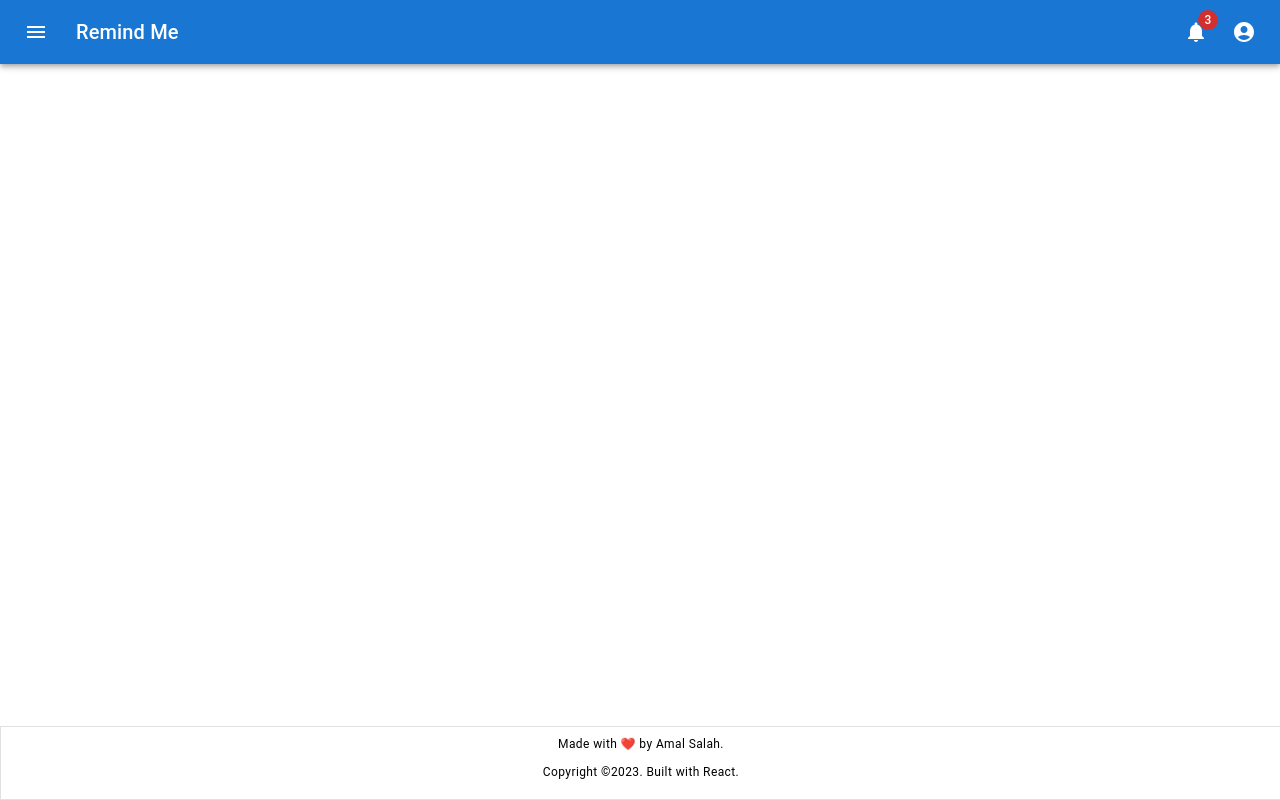
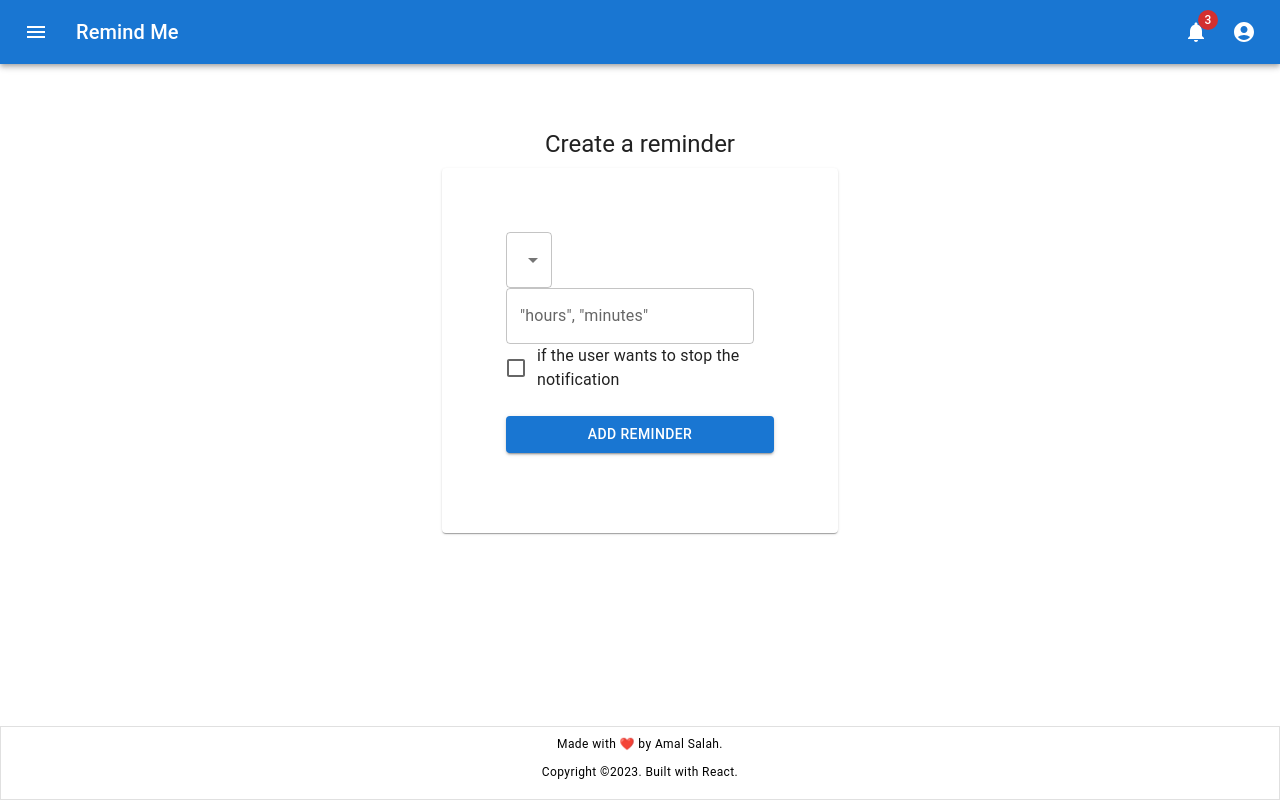
Before and after one commit to Amal95Salah/remindME, a React (Create React App) app in the folder frontend/: page /reminder in a window 1280 px wide. Built offline with nearby package versions, Linux system fonts and the light colour scheme; sample sign-in values are in the browser's storage.

Commit message:
add static reminder

```diff
--- a/frontend/package.json
+++ b/frontend/package.json
@@ -7,10 +7,12 @@
     "@emotion/styled": "^11.10.6",
     "@mui/icons-material": "^5.11.16",
     "@mui/material": "^5.11.16",
+    "@mui/x-date-pickers": "^6.0.4",
     "@testing-library/jest-dom": "^5.16.5",
     "@testing-library/react": "^13.4.0",
     "@testing-library/user-event": "^13.5.0",
     "axios": "^1.3.4",
+    "dayjs": "^1.11.7",
     "react": "^18.2.0",
     "react-dom": "^18.2.0",
     "react-router-dom": "^6.10.0",
--- a/frontend/src/App.js
+++ b/frontend/src/App.js
@@ -8,6 +8,7 @@ import PrivateRoute from "./components/PrivateRoute/PrivateRoute";
 import Signout from "./pages/Signout/Signout";
 import Footer from "./components/Footer/Footer";
 import Navbar from "./components/Navbar/Navbar";
+import Reminder from "./pages/Reminder/Reminder";
 
 function App() {
   return (
@@ -24,6 +25,9 @@ function App() {
           <Route path="data" element={<PrivateRoute />}>
             <Route path="/data" element={<Data />} />
           </Route>
+          <Route path="reminder" element={<PrivateRoute />}>
+            <Route path="/reminder" element={<Reminder />} />
+          </Route>
           <Route path="/login" element={<Login />} />
           <Route path="/signup" element={<Signup />} />
           <Route path="/signout" element={<Signout />} />
--- a/frontend/src/components/Navbar/Navbar.js
+++ b/frontend/src/components/Navbar/Navbar.js
@@ -15,6 +15,7 @@ import AccountCircle from "@mui/icons-material/AccountCircle";
 import MailIcon from "@mui/icons-material/Mail";
 import NotificationsIcon from "@mui/icons-material/Notifications";
 import MoreIcon from "@mui/icons-material/MoreVert";
+import { redirect, useNavigate } from "react-router-dom";
 
 const Search = styled("div")(({ theme }) => ({
   position: "relative",
@@ -59,6 +60,7 @@ const StyledInputBase = styled(InputBase)(({ theme }) => ({
 export default function PrimarySearchAppBar() {
   const [anchorEl, setAnchorEl] = React.useState(null);
   const [mobileMoreAnchorEl, setMobileMoreAnchorEl] = React.useState(null);
+  const navigate = useNavigate();
 
   const isMenuOpen = Boolean(anchorEl);
   const isMobileMenuOpen = Boolean(mobileMoreAnchorEl);
@@ -74,6 +76,12 @@ export default function PrimarySearchAppBar() {
   const handleMenuClose = () => {
     setAnchorEl(null);
     handleMobileMenuClose();
+  };
+
+  const signoutHandle = () => {
+    handleMenuClose();
+    localStorage.removeItem("token");
+    navigate("/login");
   };
 
   const handleMobileMenuOpen = (event) => {
@@ -98,7 +106,7 @@ export default function PrimarySearchAppBar() {
       onClose={handleMenuClose}
     >
       <MenuItem onClick={handleMenuClose}>Profile</MenuItem>
-      <MenuItem onClick={handleMenuClose}>Signout</MenuItem>
+      <MenuItem onClick={signoutHandle}>Signout</MenuItem>
     </Menu>
   );
 
--- /dev/null
+++ b/frontend/src/pages/Reminder/Reminder.js
@@ -0,0 +1,120 @@
+import React, { useState } from "react";
+import Avatar from "@mui/material/Avatar";
+import Button from "@mui/material/Button";
+import CssBaseline from "@mui/material/CssBaseline";
+import TextField from "@mui/material/TextField";
+import FormControlLabel from "@mui/material/FormControlLabel";
+import Checkbox from "@mui/material/Checkbox";
+import Link from "@mui/material/Link";
+import Grid from "@mui/material/Grid";
+import Box from "@mui/material/Box";
+import LockOutlinedIcon from "@mui/icons-material/LockOutlined";
+import Typography from "@mui/material/Typography";
+import Container from "@mui/material/Container";
+import { createTheme, ThemeProvider } from "@mui/material/styles";
+import Select from "@mui/material/Select";
+import MenuItem from "@mui/material/MenuItem";
+import { Card, Paper } from "@mui/material";
+import { AdapterDayjs } from "@mui/x-date-pickers/AdapterDayjs";
+import { LocalizationProvider } from "@mui/x-date-pickers/LocalizationProvider";
+import { MobileTimePicker } from "@mui/x-date-pickers/MobileTimePicker";
+
+const theme = createTheme();
+
+function Reminder() {
+  const [medicine, setMedicine] = React.useState("");
+
+  const handleChange = (event) => {
+    setMedicine(event.target.value);
+  };
+  const handleSubmit = (e) => {
+    // e.preventDefault();
+    // const dataForm = new FormData(e.currentTarget);
+    // const email = dataForm.get("email");
+    // const password = dataForm.get("password");
+    // const data = { email, password };
+    // // const data = { email, password };
+    // fetch("/api/Reminder", {
+    //   method: "POST",
+    //   headers: {
+    //     "Content-Type": "application/json",
+    //   },
+    //   body: JSON.stringify(data),
+    // })
+    //   .then((response) => {
+    //     // Parse the response to JSON
+    //     return response.json();
+    //   })
+    //   .then((data) => {
+    //     // Save the token in localStorage
+    //     console.log(data.token);
+    //     localStorage.setItem("token", data.token);
+    //   })
+    //   .catch((error) => console.error(error));
+  };
+
+  return (
+    <ThemeProvider theme={theme}>
+      <Container component="main" maxWidth="xs">
+        <CssBaseline />
+        <Box
+          sx={{
+            marginTop: 8,
+            display: "flex",
+            flexDirection: "column",
+            alignItems: "center",
+          }}
+        >
+          <Typography component="h1" variant="h5">
+            Create a reminder
+          </Typography>
+          <Box
+            component="form"
+            onSubmit={handleSubmit}
+            noValidate
+            sx={{ mt: 1 }}
+          >
+            <Paper sx={{ p: 8 }}>
+              <Select
+                labelId="demo-simple-select-filled-label"
+                id="demo-simple-select-filled"
+                value={medicine}
+                onChange={handleChange}
+              >
+                <MenuItem value="">
+                  <em>None</em>
+                </MenuItem>
+                <MenuItem value={10}>Amal</MenuItem>
+                <MenuItem value={20}>Medicine</MenuItem>
+                <MenuItem value={30}>Another medicine</MenuItem>
+              </Select>
+              <LocalizationProvider
+                dateAdapter={AdapterDayjs}
+                style={{ margin: 10 }}
+              >
+                <MobileTimePicker
+                  label={'"hours", "minutes"'}
+                  views={["hours", "minutes"]}
+                />
+              </LocalizationProvider>
+              <FormControlLabel
+                control={<Checkbox value="done" color="primary" />}
+                label="if the user wants to stop the notification"
+              />
+              <Button
+                type="submit"
+                fullWidth
+                variant="contained"
+                sx={{ mt: 3, mb: 2 }}
+              >
+                Add reminder
+              </Button>
+            </Paper>
+          </Box>
+        </Box>
+      </Container>
+    </ThemeProvider>
+  );
+}
+
+export default Reminder;
```
Also changed, not shown: 1 other file (tests, documents, lock files or other folders).
